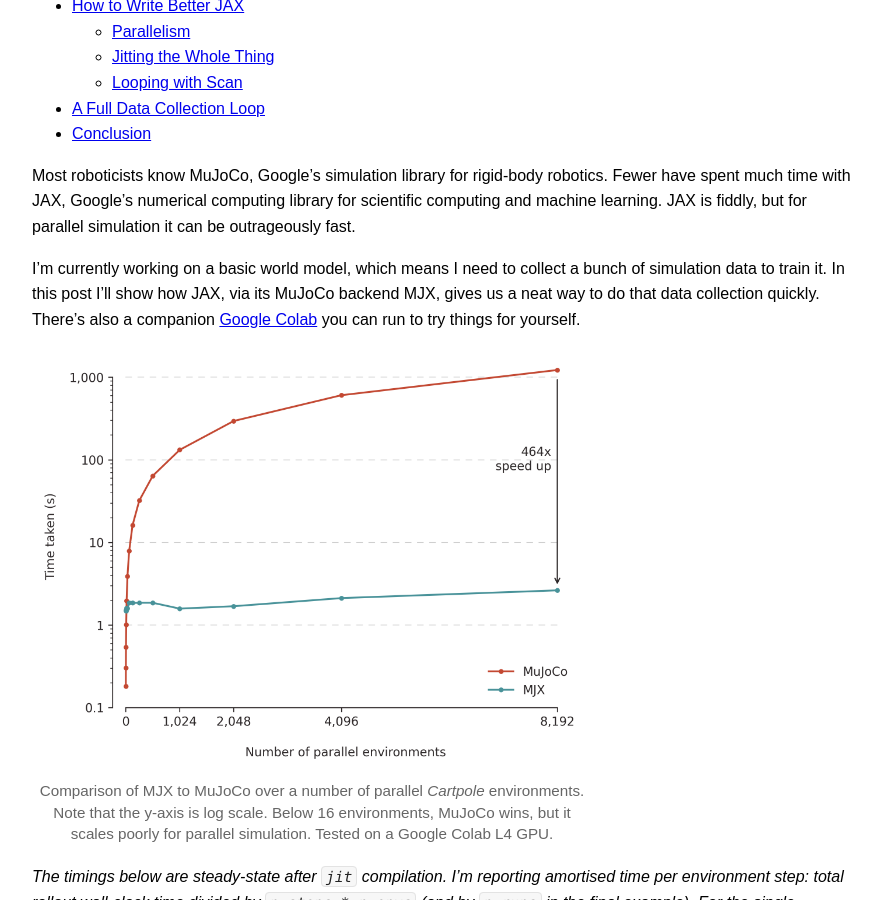
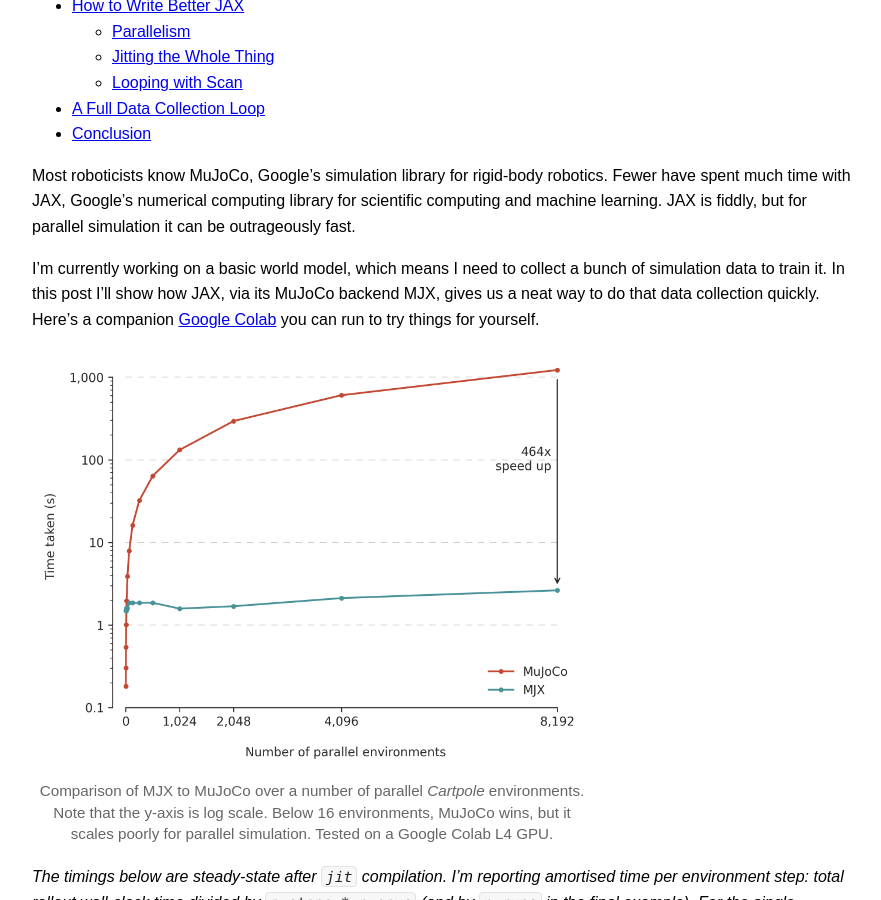
Before and after one commit to foty-hub/foty-hub.github.io, a Jekyll site: the page built from _posts/2026-05-22-mjx.md, in a window 1280 px wide and 900 px high, scrolled down 365 px. Shown: the whole window, without its empty margins (0-881 px from the left). Built offline with Jekyll 4.4.1, drawn with Linux system fonts in a browser that asks for light colours.

Commit message:
Copy edit

````diff
--- a/_posts/2026-05-22-mjx.md
+++ b/_posts/2026-05-22-mjx.md
@@ -25,7 +25,7 @@
 
 Most roboticists know MuJoCo, Google's simulation library for rigid-body robotics. Fewer have spent much time with JAX, Google's numerical computing library for scientific computing and machine learning. JAX is fiddly, but for parallel simulation it can be outrageously fast.
 
-I'm currently working on a basic world model, which means I need to collect a bunch of simulation data to train it. In this post I'll show how JAX, via its MuJoCo backend MJX, gives us a neat way to do that data collection quickly. There's also a companion [Google Colab](https://colab.research.google.com/drive/1Q85OieLsHMV98rg7mrbk3A6lKc8qEAtQ?usp=sharing) you can run to try things for yourself.
+I'm currently working on a basic world model, which means I need to collect a bunch of simulation data to train it. In this post I'll show how JAX, via its MuJoCo backend MJX, gives us a neat way to do that data collection quickly. Here's a companion [Google Colab](https://colab.research.google.com/drive/1Q85OieLsHMV98rg7mrbk3A6lKc8qEAtQ?usp=sharing) you can run to try things for yourself.
 
 <figure class="illustration">
   <img src="/assets/images/mjx_speedup.png" width="640" height="480" alt="MJX performance graph">
@@ -35,9 +35,9 @@
 *The timings below are steady-state after `jit` compilation. I'm reporting amortised time per environment step: total rollout wall-clock time divided by `n_steps * n_envs` (and by `n_runs` in the final example). For the single-environment examples, `n_envs = 1`.*
 
 
-## The Code
+# The Code
 
-### Setup
+## Setup
 ```python
 import jax
 from mujoco_playground import registry
@@ -53,16 +53,16 @@
   <figcaption>A simple <em>Cartpole</em> environment in MuJoCo, where the goal is to move the cart left and right to keep the pole balanced. This random policy is not doing a good job.</figcaption>
 </figure>
 
-## JAX Basics
+# JAX Basics
 As mentioned above, JAX largely resembles NumPy, which might make you wonder why you should care about it. What makes JAX special is its transforms. Transforms let you modify NumPy-style code to use a GPU for a big speedup. The three most important transforms for our purposes are:
 - `jit`: a 'just-in-time' compiler traces through your Python code and compiles it down to a faster representation which can run on GPU. Jit will make the first run of a function pretty slow while the compiler writes its new code, but subsequent calls are much faster.
 - `vmap`: short for 'vectorising map', it makes your code run in parallel so you can reap the benefits of using a GPU.
 - `scan`: 'JAX-ifies' Python 'for' loops, netting a speedup for sequential jobs like simulation.
 
-## How to Write Bad JAX
+# How to Write Bad JAX
 In the intro I mentioned that JAX is fiddly. It's worth it, but it is absolutely fiddly. To illustrate that point, I'll first write a naive implementation that looks like good old NumPy. Then we'll JAX-ify our code step-by-step and watch the performance tick up.
 
-### Basic JAX and MJX
+## Basic JAX and MJX
 First let's see what it looks like to run an episode in our environment. For these examples we only care about broad data collection, so I'll just use random actions.
 
 ```python
@@ -86,7 +86,7 @@
 
 *Time per step*: *1.4s*. This is pretty simple, and hopefully fairly intuitive! It shows off one JAX quirk --- manual RNG management via keys. Reusing a key gives you repeat randomness, so you need to do a painful dance of splitting keys every time you do something random. It's irritating, but the determinism you get from this pays for itself in the long run. And it enables cool tricks like communicating massive amounts of data purely via [single integer keys](https://arxiv.org/abs/2511.16652). There's a catch, however: This is slow as sin. On my MacBook Pro, it takes 14.1 seconds for 10 steps. Let's track that stat --- seconds per step --- to see how things improve.
 
-### Using JIT to Speed Things Up
+## Using JIT to Speed Things Up
 As nice as our code is, we're not making use of our wonderful JAX transforms; that's why it's so slow. For the first improvement, let's jit:
 
 ```python
@@ -112,9 +112,9 @@
 
 If you're used to MuJoCo, you might have a more pressing thought: 'This is still slow.' This single-environment loop is 40x faster in vanilla MuJoCo. To get value from MJX, we need to get JAX-ier.
 
-## How to Write Better JAX
+# How to Write Better JAX
 
-### Parallelism
+## Parallelism
 
 The big advantage of JAX is that it can natively parallelise our code. But so far we're running everything one step at a time. How 2000s. Instead, let's use our next transform, `vmap`, to actually benefit from GPU parallelism. This one is still pretty simple --- MJX is built from the ground up to work with vmap:
 
@@ -143,7 +143,7 @@
 
 *Time per step*: *1.25μs*. About 240x faster than our last version. Just by telling JAX we want parallelism, we can run loads of simulations alongside each other and reap the benefits of parallelism. You're only really limited by your hardware. On my MacBook I get gains up to 256 environments, but on an L4 GPU I can run 8,192 simulations at once.
 
-### Jitting the Whole Thing
+## Jitting the Whole Thing
 Now we're starting to cook. But to get even faster, there's more to do. First, we've jitted our environment functions `step` and `reset`, but the rest of our code is still normal Python. We can do better. The JAX-y thing to do now is to wrap all our code in one function, which we can then jit all together.
 
 ```python
@@ -193,7 +193,7 @@
 
  That's OK for a short rollout, but if you do it for 1,000 steps the compiled code becomes enormous, and JAX will gladly eat all your RAM for lunch. Give it a test if you're coding along at home (and enjoy tormenting your computer).
 
-### Looping with Scan
+## Looping with Scan
 
 For a fully JAX-native implementation we need to use our final, most complex, transform: `scan`. `scan` is JAX's version of a 'for' loop. It's powerful but awkward: it requires very specific function definitions and inputs. It leans on the idea of a `carry` (which is passed from one iteration to the next), `x` (any extra inputs --- this defines the length of the loop) and `y` (some data you want back out of the `scan`). JAX will automatically stack the `y` from each timestep into an output array.
 
@@ -259,7 +259,7 @@
   <figcaption>A bouncing-ball visualisation of the speedup from moving the simulation loop onto JAX transforms. Apologies for the glitchiness — it's not easy to span six orders of magnitude in one visualisation.</figcaption>
 </figure>
 
-## A Full Data Collection Loop
+# A Full Data Collection Loop
 
 For extra credit we might like to collect even more data, but our previous examples are limited by how many environments we can run in parallel. To get our complete data collection loop, we'll add one more `scan` to repeat the loop. This final snippet is a bit more complex, but it only uses the ideas we've covered so far:
 
@@ -315,7 +315,7 @@
 
 *Time per step (MacBook): 720ns. Time per step (Colab L4 GPU): 32ns.*
 
-## Conclusion
+# Conclusion
 
 
 **Mission Accomplished**. This is a great foundation for training a world model --- we've now got a fast, efficient means of collecting loads of simulation data in parallel. The tricks used here --- `jit`, `vmap` and `scan` --- will show up again as we build out JAX models. And if we want to collect on-policy data, we just need to swap in an `action = policy(state)` and we're off to the races.
````
